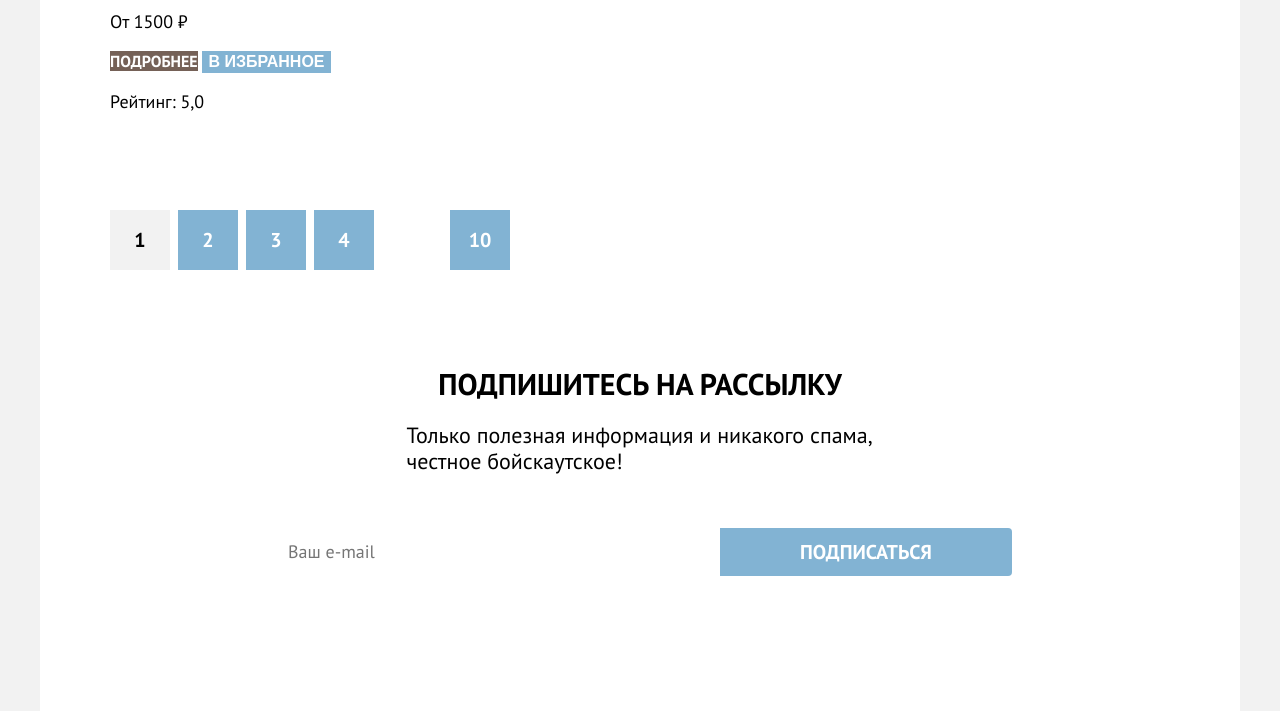
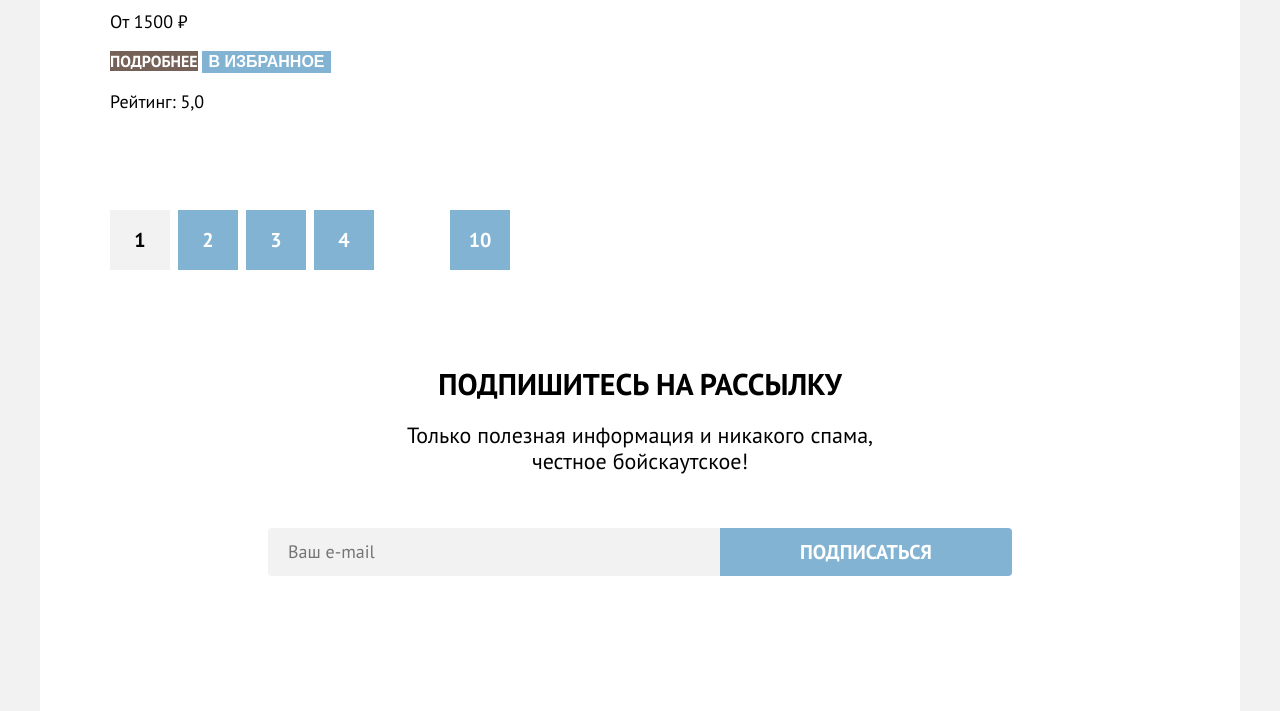
Before and after one commit to htmlacademy-htmlcss/1853321-sedona-37, a plain HTML site: page 7/catalog.html in a window 1280 px wide. Shown: the part 1390-2101 px from the top of the page. Drawn offline with Linux system fonts and the light colour scheme.

Commit message:
:heavy_check_mark: Сборка #7

```diff
--- a/7/catalog.html
+++ b/7/catalog.html
@@ -254,7 +254,7 @@
         <p class="subscribe-text">Только полезная информация и никакого спама, честное бойскаутское!</p>
         <form class="subscribe-form" action="#" method="post">
           <label class="visually-hidden" for="subscribe-form-email">Ваша электронная почта</label>
-          <input type="text" name="subscribe-form-email" id="subscribe-form-email" placeholder="Ваш e-mail" required>
+          <input class="input-catalog-subcribe" type="text" name="subscribe-form-email" id="subscribe-form-email" placeholder="Ваш e-mail" required>
           <button type="submit"> Подписаться</button>
         </form>
       </section>
--- a/7/styles/styles.css
+++ b/7/styles/styles.css
@@ -365,13 +365,14 @@ img {
   padding: 96px 258px 104px 258px;
   flex-direction: column;
   align-items: center;
+  text-align: center
 }
 
 .subscribe-background-image {
   background-image: url(../images/Subscribe.jpg);
   background-size: cover;
   background-repeat: no-repeat;
-  text-align: center;
+  ;
   color: #ffffff;
 }
 
@@ -422,6 +423,10 @@ img {
   padding: 5px 80px;
   border: 0;
   border-radius: 0 4px 4px 0;
+}
+
+.input-catalog-subcribe {
+  background-color: #F2F2F2;
 }
 
 /* основной футер */
@@ -744,23 +749,3 @@ f .main-catalog-title {
 .pagination-current .pagination-link {
   color: #000000;
 }
-
-/* .pagination-current {}
-
-.subscribe {}
-
-.subscribe-title {}
-
-.subscribe-text {}
-
-.subscribe-form {}
-
-.main-footer {}
-
-.social-list {}
-
-.social-list-item {}
-
-.social-link {}
-
-.htmlacademy {} */
```
